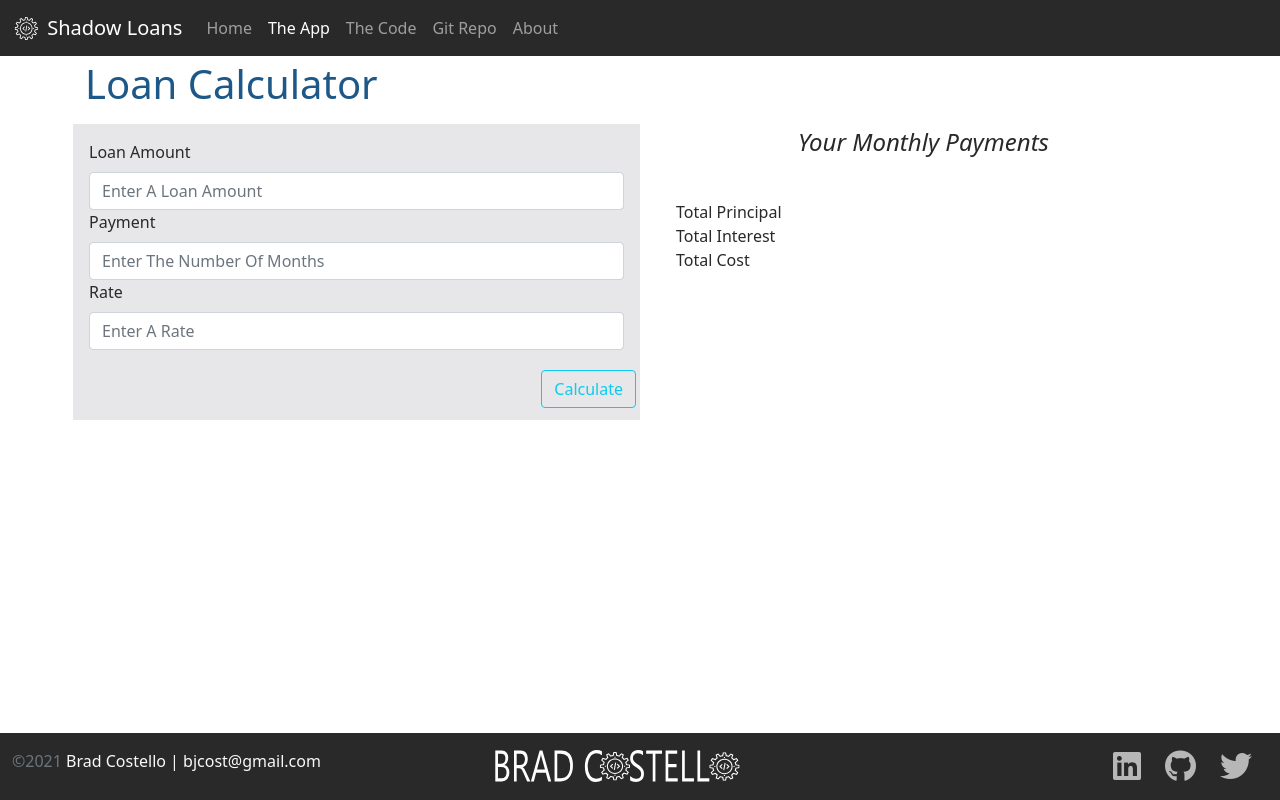
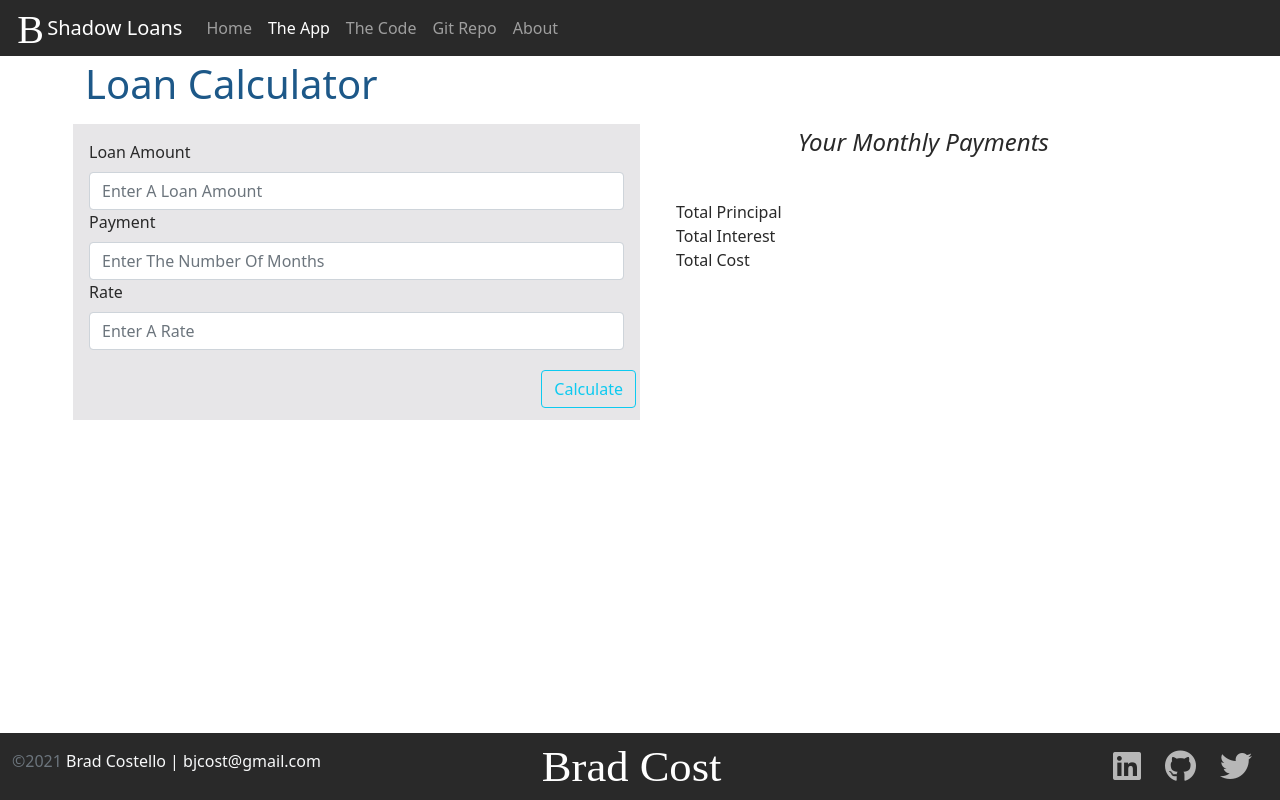
Before and after one commit to bearcaffeine/ShadowLoans, a plain HTML site: page app.html in a window 1280 px wide. Drawn offline with nearby package versions, Linux system fonts and the light colour scheme.

Commit message:
Brand logo update

```diff
--- a/app.html
+++ b/app.html
@@ -13,7 +13,7 @@
 
     <script src="https://kit.fontawesome.com/5db21ba9c6.js" crossorigin="anonymous"></script>
     <link rel="stylesheet" href="/css/site.css">
-    <link rel="icon" type="image/png" href="/img/favicon-32x32.png">
+    <link rel="icon" type="image/png" href="/img/favicon.ico">
 
 </head>
 
@@ -21,7 +21,7 @@
     <!-- === Nav Section === -->
     <nav class="navbar navbar-expand-md navbar-dark fixed-top">
         <div class="container-fluid">
-            <a class="navbar-brand" href="#"><img src="img/BC_white_mark.svg" class="d-line-block align-text-top"
+            <a class="navbar-brand" href="#"><img src="img/brand_white_logo.svg" class="d-line-block align-text-top"
                     alt="Brad Costello Logo" width="30" and height="29"> Shadow Loans</a>
             <button class="navbar-toggler" type="button" data-bs-toggle="collapse" data-bs-target="#navbarCollapse"
                 aria-controls="navbarCollapse" aria-expanded="false" aria-label="Toggle navigation">
@@ -143,7 +143,7 @@
                     <div><span class="text-muted">&copy;2021</span> Brad Costello | bjcost@gmail.com</div>
                 </div>
                 <div class="col d-flex align-items-center justify-content-start justify-content-lg-center">
-                    <img src="/img/BC_white_logo.svg" alt="Brad Costello Logo" height="35">
+                    <img src="/img/brand_white_full_logo.svg" alt="Brad Costello Logo" height="35">
                 </div>
                 <div class="col d-flex align-items-center justify-content-start justify-content-lg-end">
                     <div class="row">
```
Also changed, not shown: code.html (+3 -3 lines), index.html (+3 -3 lines), img/BC_white_logo.svg (deleted), img/BC_white_mark.svg (deleted), img/android-chrome-192x192.png (deleted), img/android-chrome-512x512.png (deleted), img/apple-touch-icon.png (deleted), img/bc_light.svg (deleted), img/brand_white_full_logo.svg (added), img/brand_white_logo.svg (added), img/favicon-16x16.png (deleted), img/favicon-32x32.png (deleted), img/favicon.ico.
